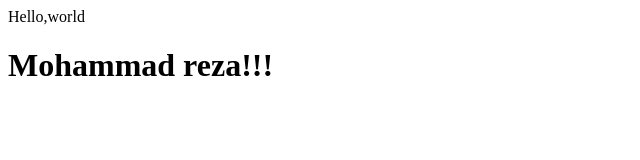
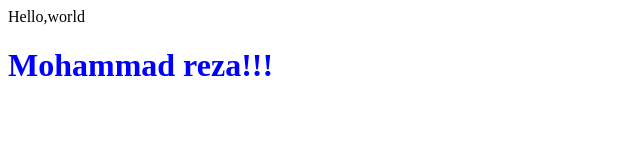
Before and after one commit to mrhajimaghsoodi/cs50xiran, a plain HTML site: page index.html in a window 1280 px wide. Shown: the whole page, without its empty margins (0-640 px from the left). Drawn offline with Linux system fonts and the light colour scheme.

Commit message:
add color in heading

```diff
--- a/index.html
+++ b/index.html
@@ -8,6 +8,6 @@
 </head>
 <body>
     Hello,world
-    <h1>Mohammad reza!!!</h1>
+    <h1 style = "color: blue">Mohammad reza!!!</h1>
 </body>
 </html>
```
